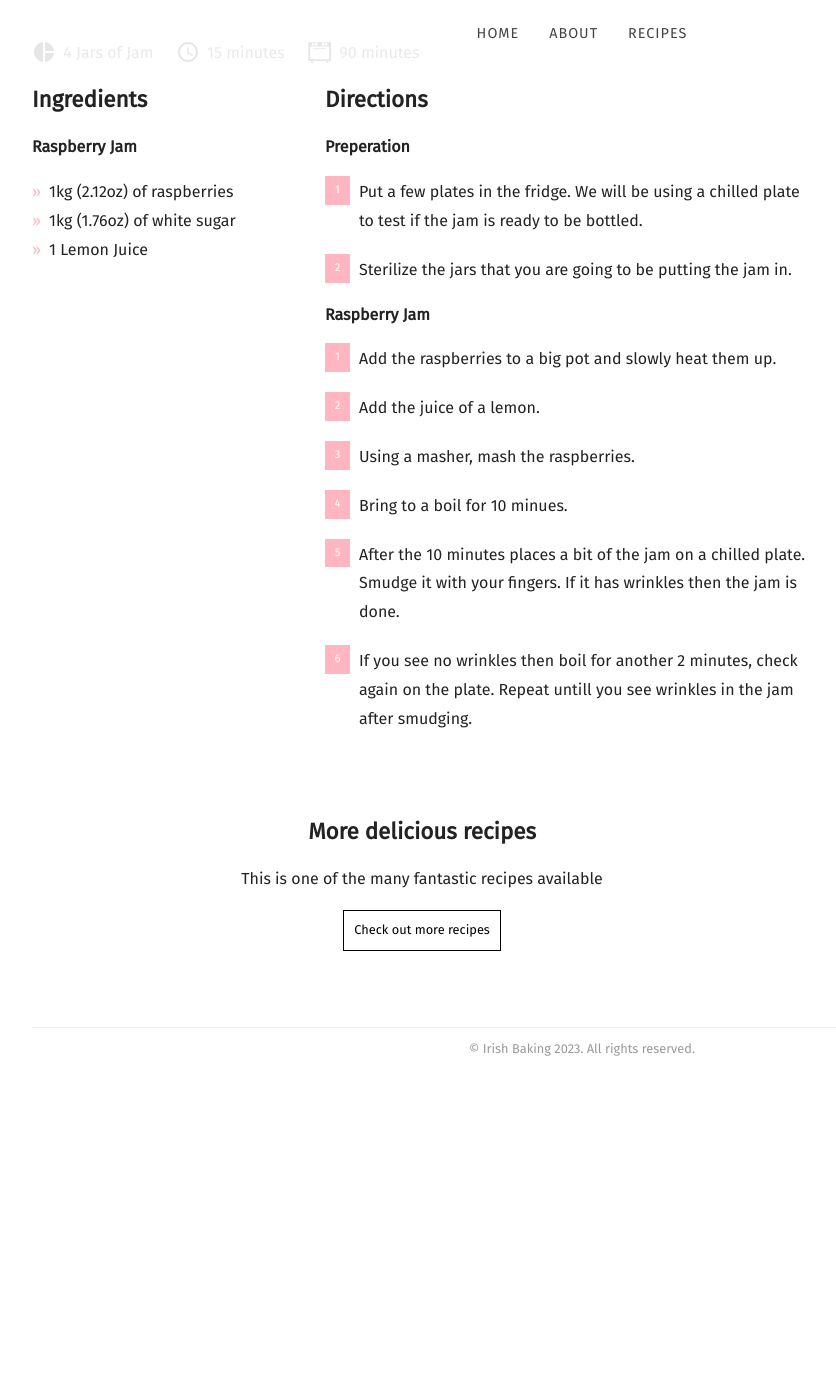
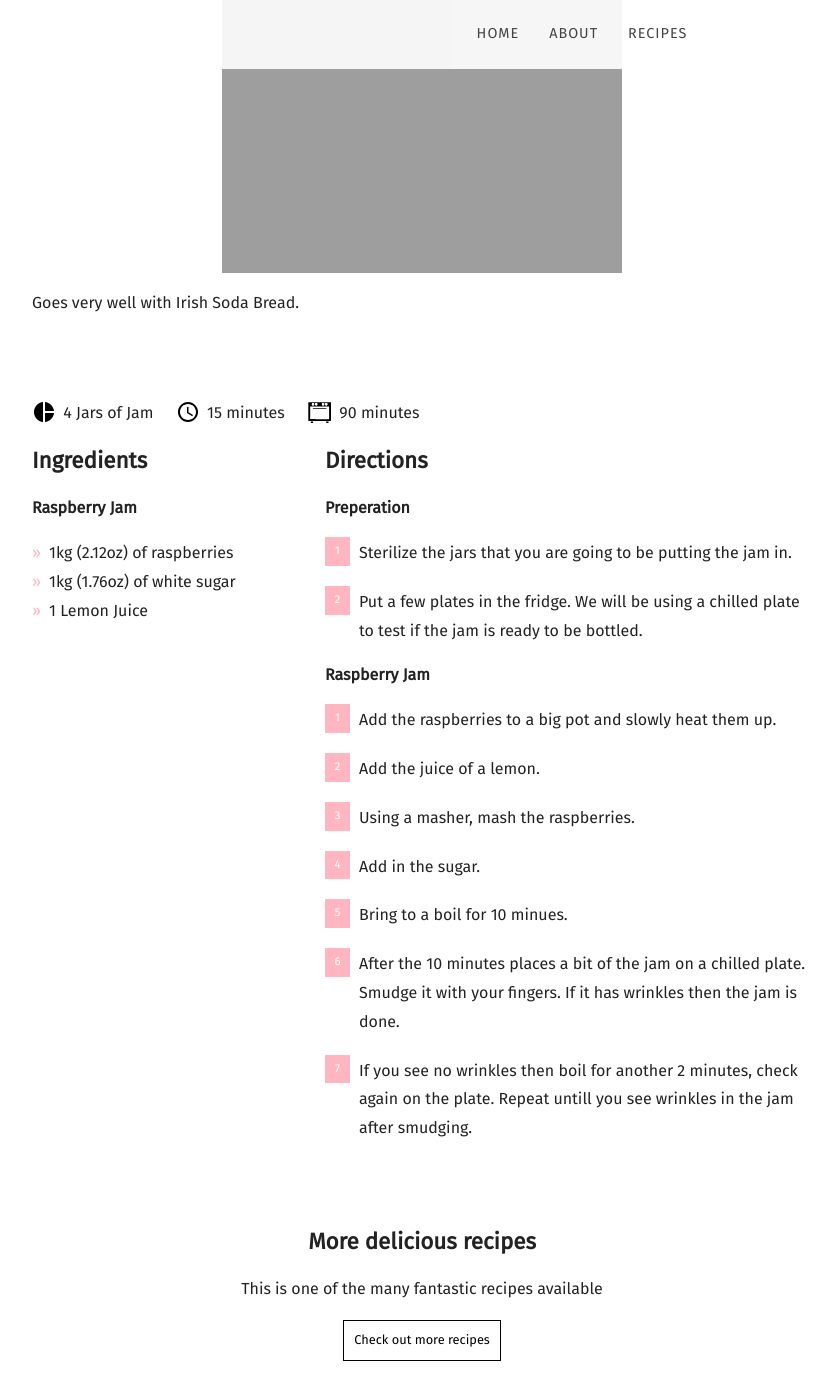
Before and after one commit to mcginleyireland/irishbaking.github.io, a Jekyll site: the page built from _posts/2023-02-18-raspberry-jam.md, in a window 1280 px wide and 1400 px high, scrolled down 2868 px. Shown: the whole window, without its empty margins (58-894 px from the left). Built offline with Jekyll 4.4.1, drawn with Linux system fonts in a browser that asks for light colours; nearby versions of some CDN libraries; some web fonts are replaced; before the commit the page ends 3951 px from its top, so only the background shows below that.

Commit message:
Updating the jam recipe.

```diff
--- a/_posts/2023-02-18-raspberry-jam.md
+++ b/_posts/2023-02-18-raspberry-jam.md
@@ -18,17 +18,18 @@ recipe:
   directions_markdown: |-
     **Preperation**
 
-    1. Put a few plates in the fridge. We will be using a chilled plate to test if the jam is ready to be bottled.
-    2. Sterilize the jars that you are going to be putting the jam in.
+    1. Sterilize the jars that you are going to be putting the jam in.
+    2. Put a few plates in the fridge. We will be using a chilled plate to test if the jam is ready to be bottled.
 
     **Raspberry Jam**
 
     1. Add the raspberries to a big pot and slowly heat them up.
     2. Add the juice of a lemon.
     3. Using a masher, mash the raspberries.
-    4. Bring to a boil for 10 minues.
-    5. After the 10 minutes places a bit of the jam on a chilled plate. Smudge it with your fingers. If it has wrinkles then the jam is done.
-    6. If you see no wrinkles then boil for another 2 minutes, check again on the plate. Repeat untill you see wrinkles in the jam after smudging.
+    4. Add in the sugar.
+    5. Bring to a boil for 10 minues.
+    6. After the 10 minutes places a bit of the jam on a chilled plate. Smudge it with your fingers. If it has wrinkles then the jam is done.
+    7. If you see no wrinkles then boil for another 2 minutes, check again on the plate. Repeat untill you see wrinkles in the jam after smudging.
 
 ---
 Every wanted to make your own jam? Less chemicals and maybe less sugar if you desire.
@@ -53,6 +54,10 @@ A chilled plate to test if the jam is ready to be put in a jar.
 
 This is the wrinkles you are looking for.
 
-![Cake](https://irishbaking.ie/images/Jam/Raspberry/Image_5.jpg)
+![Cake](https://irishbaking.ie/images/Jam/Raspberry/Image_7.jpg)
 
 This is the wrikles zoomed in.
+
+![Cake](https://irishbaking.ie/images/Jam/Raspberry/Image_8.jpg)
+
+Goes very well with Irish Soda Bread.
```
Also changed, not shown: 1 other file.
